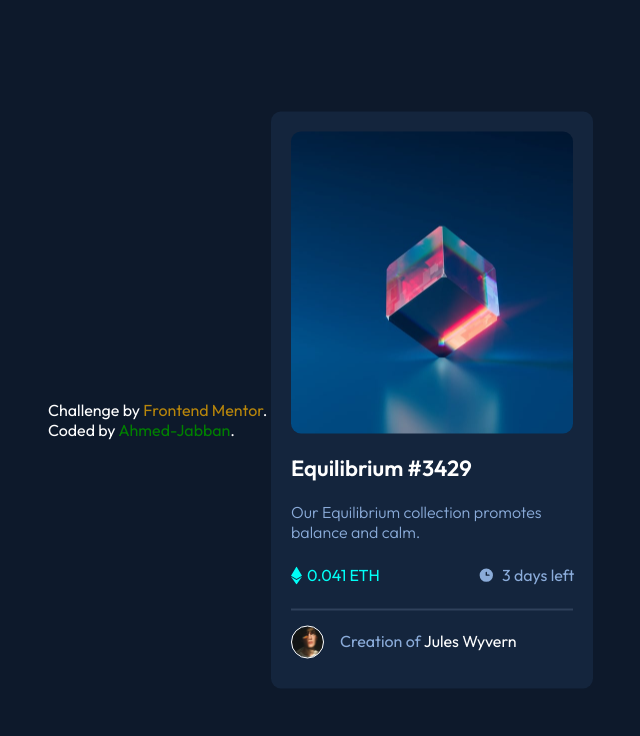
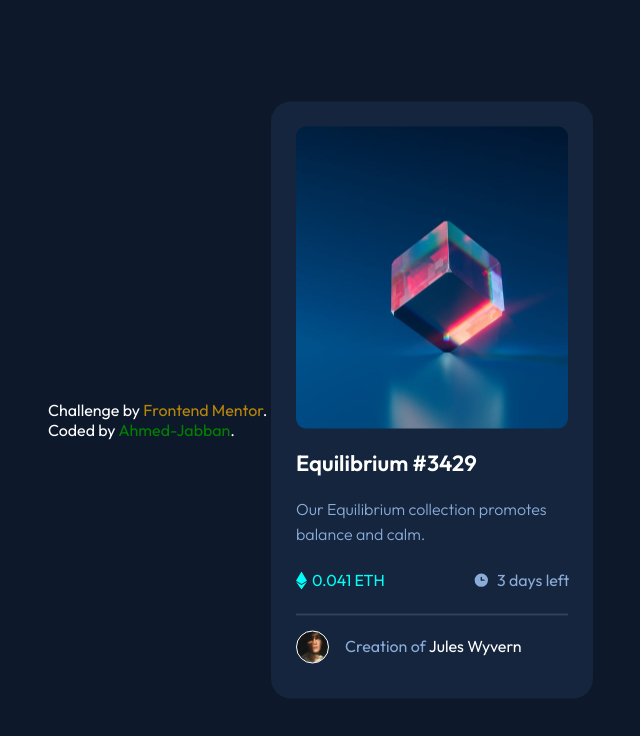
Before and after one commit to ahmedJabban/NFT-Preview-Web, a plain HTML site: page index.html in a window 1280 px wide. Shown: the whole page, without its empty margins (208-848 px from the left). Drawn offline with Linux system fonts and the light colour scheme.

Commit message:
Update on padding of container and line-hight of details

```diff
--- a/style.css
+++ b/style.css
@@ -16,12 +16,12 @@ body{
     background-color: hsl(216, 50%, 16%);
     width: 322px;
     height: fit-content;
-    border-radius: 10px;
+    border-radius: 20px;
     position: absolute;
     top: 50%;
     left: 50%;
     transform: translate(-50%, -50%);
-    padding: 20px;
+    padding: 25px;
     display: grid;
     grid-template-rows: 302px auto;
     font-family: 'Outfit', sans-serif;
@@ -50,6 +50,7 @@ body{
     color: hsl(215, 51%, 70%);
     font-weight: 300;
     margin-bottom: 25px;
+    line-height: 25px;
 }
 
 .two-icons{
```
